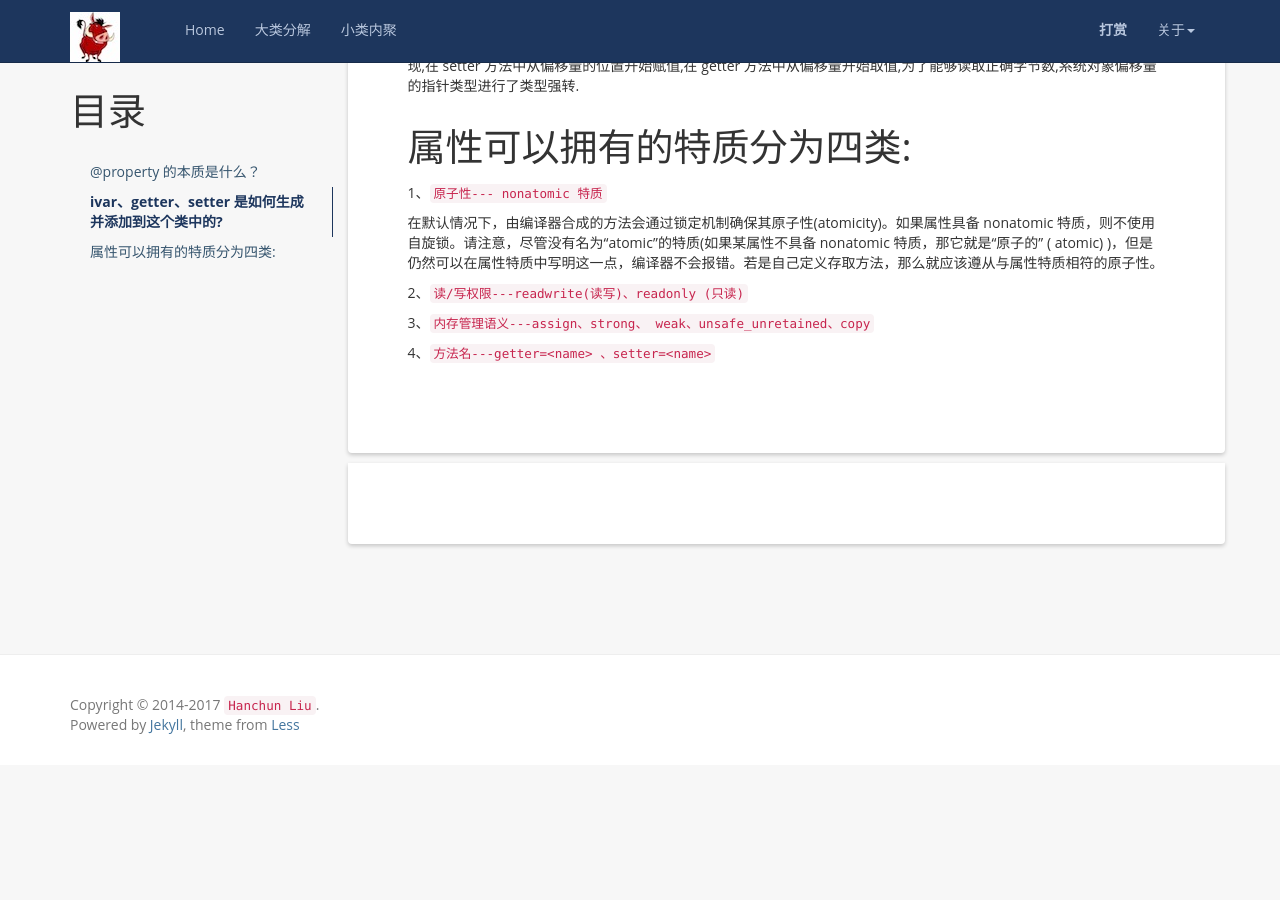
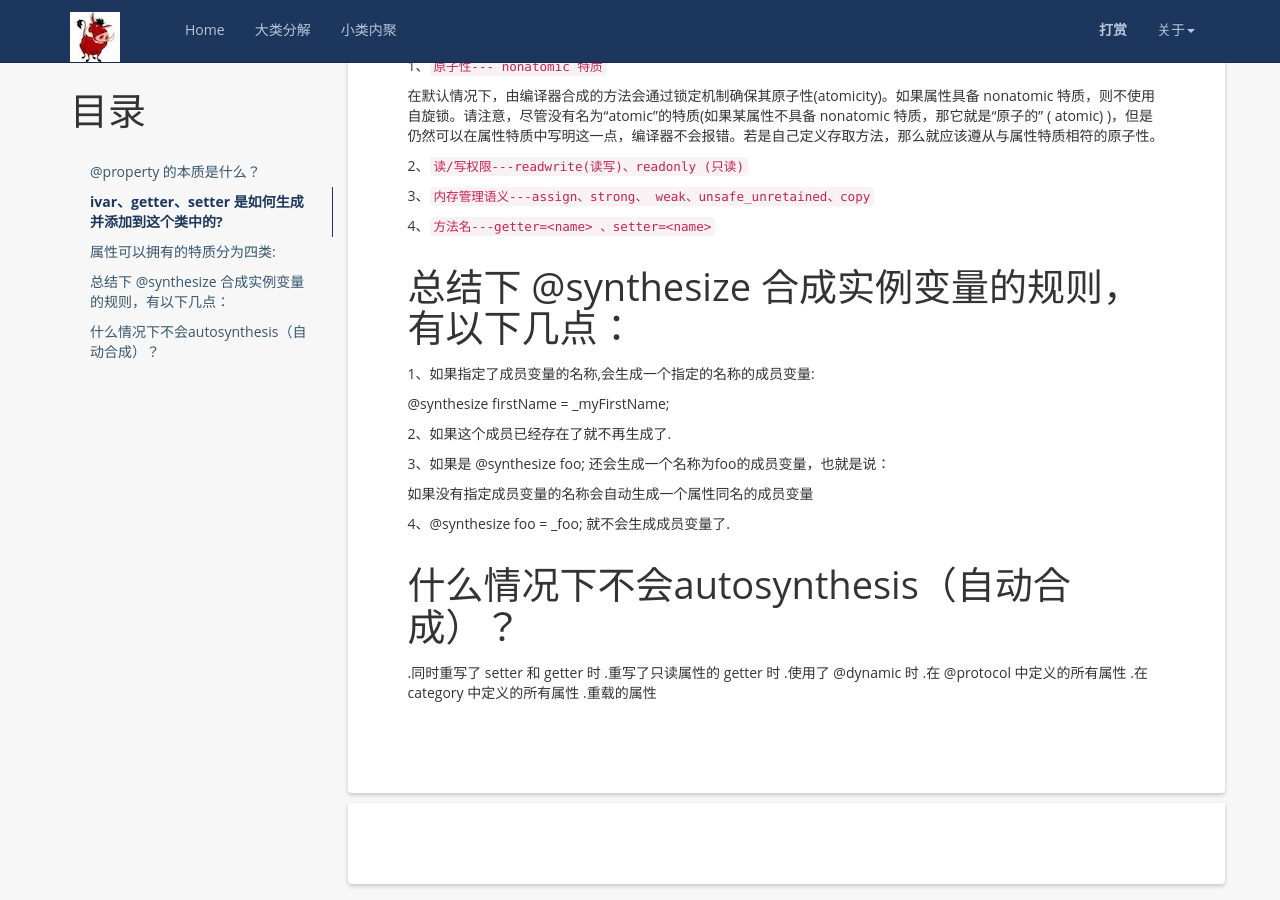
Before and after one commit to llhhccaa/booktricks, a Jekyll site: the page built from _posts/property/2016-03-11-property.md, in a window 1280 px wide and 900 px high, scrolled down 2110 px. Built offline with Jekyll 4.4.1, drawn with Linux system fonts in a browser that asks for light colours; nearby versions of some CDN libraries; our own code applies the rules of GitHub Pages for plain Markdown files; comment, search, counter and statistics services are not loaded; before the commit the page ends 2875 px from its top, so only the background shows below that; some of the changed text lies outside the part shown.

Commit message:
no message

```diff
--- a/_posts/property/2016-03-11-property.md
+++ b/_posts/property/2016-03-11-property.md
@@ -1,7 +1,7 @@
 ---
 layout: post
 #标题配置
-title:  property的本质
+title:  @property、@synthesize
 #时间配置
 date:   2016-03-11 12:00:00 +0800
 #大类配置
@@ -108,3 +108,26 @@
 3、`内存管理语义---assign、strong、 weak、unsafe_unretained、copy`
 
 4、`方法名---getter=<name> 、setter=<name>`
+
+总结下 @synthesize 合成实例变量的规则，有以下几点：
+====
+1、如果指定了成员变量的名称,会生成一个指定的名称的成员变量:
+
+@synthesize firstName = _myFirstName;
+
+2、如果这个成员已经存在了就不再生成了.
+
+3、如果是 @synthesize foo; 还会生成一个名称为foo的成员变量，也就是说：
+
+如果没有指定成员变量的名称会自动生成一个属性同名的成员变量
+
+4、@synthesize foo = _foo; 就不会生成成员变量了.
+
+什么情况下不会autosynthesis（自动合成）？
+====
+.同时重写了 setter 和 getter 时
+.重写了只读属性的 getter 时
+.使用了 @dynamic 时
+.在 @protocol 中定义的所有属性
+.在 category 中定义的所有属性
+.重载的属性
```
